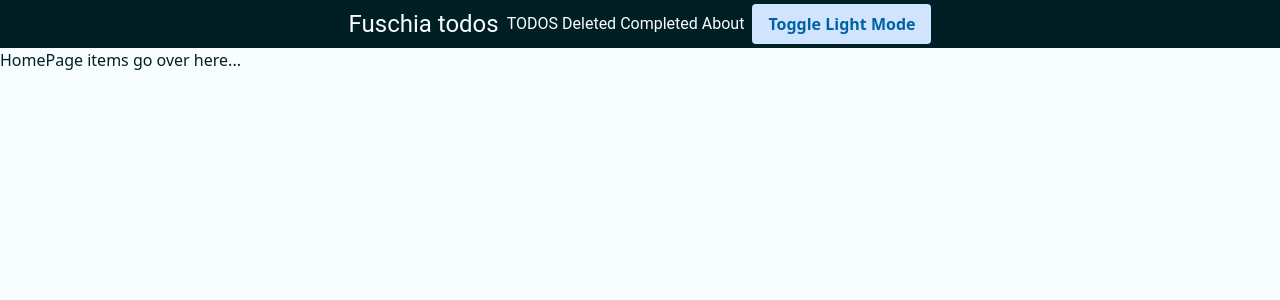
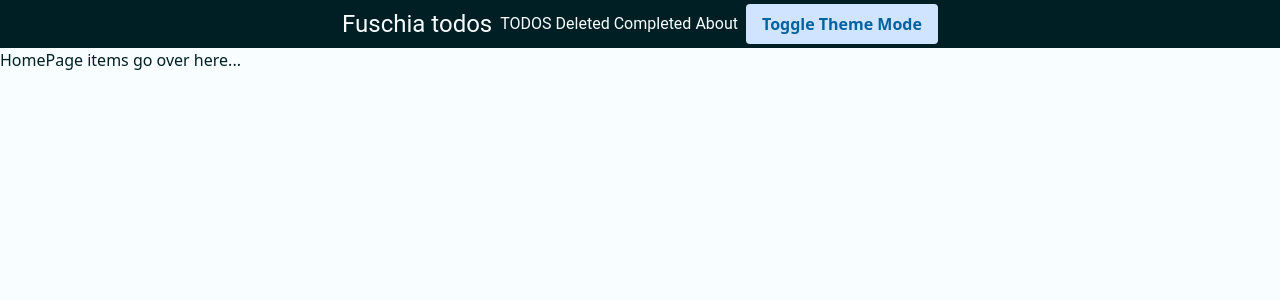
Before and after one commit to kaboomblam/tododarklight, a React (Vite) app: page / in a window 1280 px wide. Shown: the top 300 px of the page. Built offline with nearby package versions, Linux system fonts and the light colour scheme; the HTML template or start-up script is replaced by a standard one.

Commit message:
Quickfix text on toggle button

```diff
--- a/src/components/NavBar.tsx
+++ b/src/components/NavBar.tsx
@@ -17,7 +17,7 @@ const NavBar = () => {
         className="btn-primary"
         onClick={() => theme.setIsDark(!theme.isDark)}
       >
-        Toggle Light Mode
+        Toggle Theme Mode
       </button>
     </nav>
   );
```
